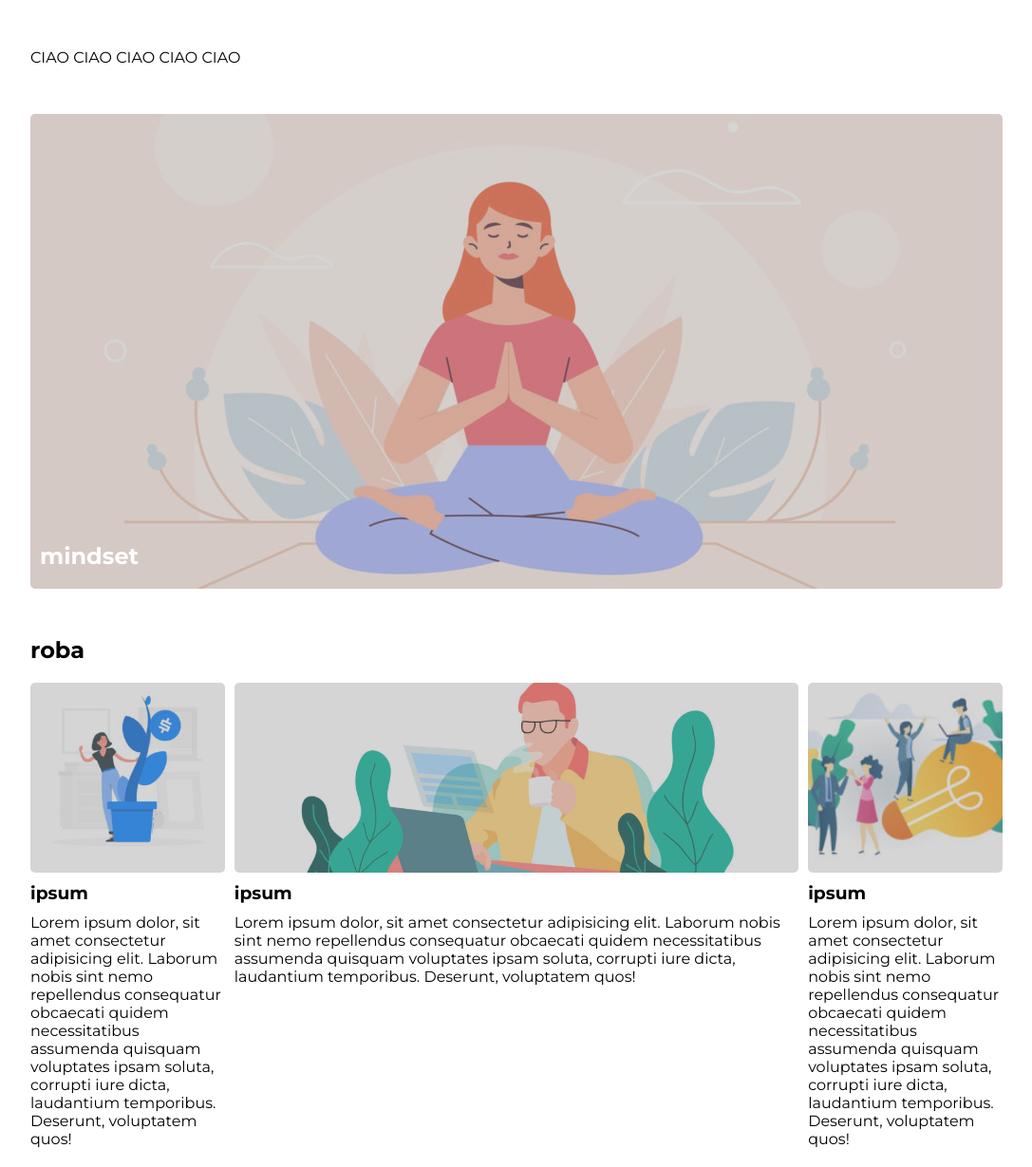
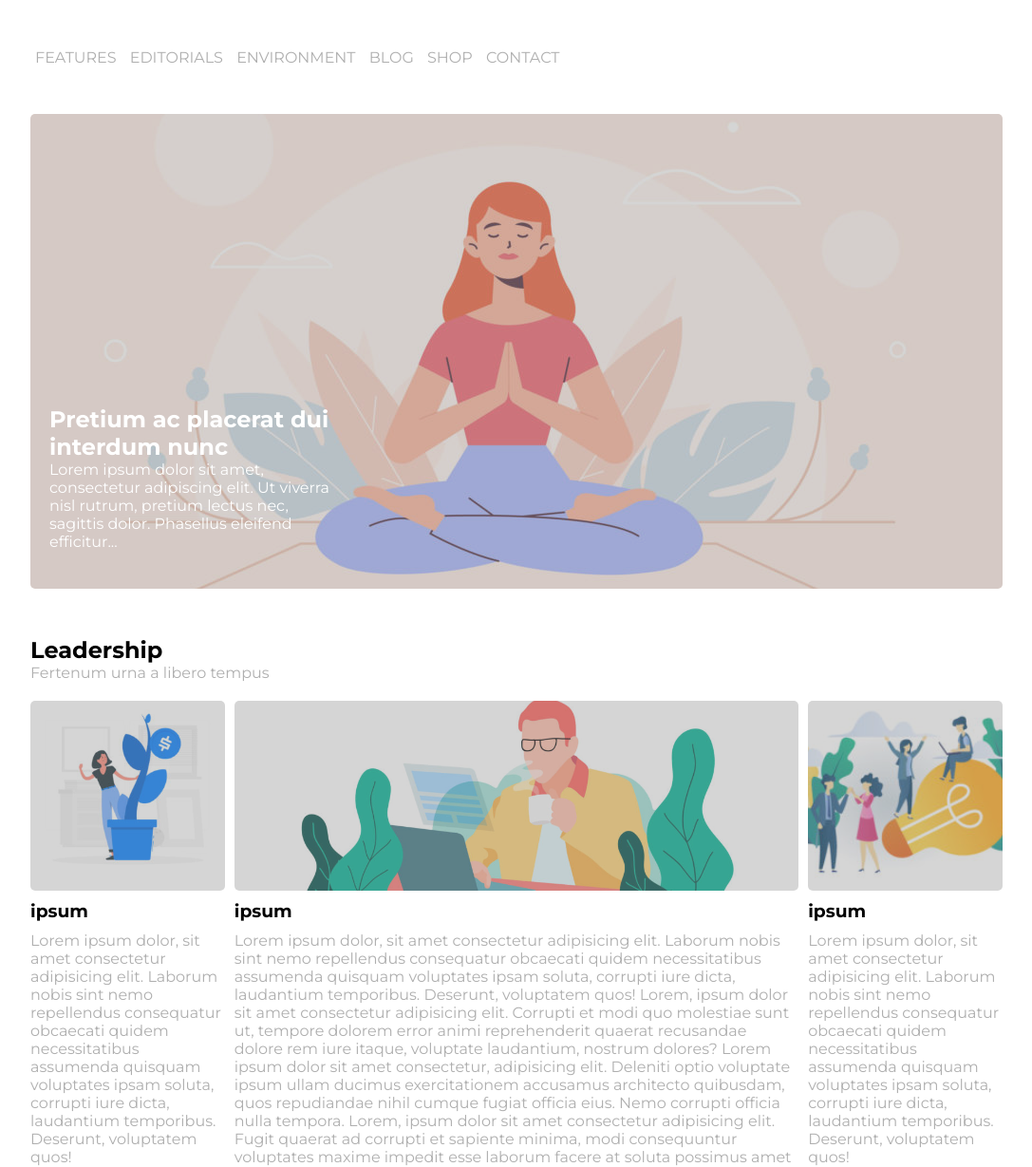
Before and after one commit to SpatariuRares/htmlcss-wp, a plain HTML site: page index.html in a window 1280 px wide. Shown: the part 103-1332 px from the top of the page at 95% size, without its empty margins (96-1183 px from the left). Drawn offline with Linux system fonts and the light colour scheme.

```diff
--- a/css/style.css
+++ b/css/style.css
@@ -22,6 +22,10 @@
 body{
     font-family: 'Montserrat', sans-serif;
 }
+
+.grey{
+    color: rgb(175, 175, 175);
+}
 /* common */
 /* header */
 
@@ -35,10 +39,10 @@
 nav>ul a{
     text-decoration: none;
     text-transform: uppercase;
-    color: black;
 }
 nav>ul li{
     display: inline-block;
+    padding: 0 5px;
 }
 
 /* header */
@@ -63,11 +67,12 @@
     position: absolute;
 }
 
-.mind{
+.descri{
     position: absolute;
-    bottom: 20px;
-    left: 10px;
+    bottom: 40px;
+    left: 20px;
     color: white;
+    width: 30%;
 }
 
 .contenitor{
@@ -109,6 +114,8 @@
 .center h3{
     padding: 10px 0;
 }
+
+
 /* main */
 
 footer{
@@ -117,5 +124,5 @@
 
 footer span{
    color: red;
-
+    padding-bottom: 10px;
 }
--- a/index.html
+++ b/index.html
@@ -15,12 +15,13 @@
         <header>
             <img id="logo" src="img/logo.png" alt="">
             <nav>
-                <ul>
-                    <li><a href="#">CIAO</a></li>
-                    <li><a href="#">CIAO</a></li>
-                    <li><a href="#">CIAO</a></li>
-                    <li><a href="#">CIAO</a></li>
-                    <li><a href="#">CIAO</a></li>
+                <ul >
+                    <li><a class="grey" href="#">FEATURES</a></li>
+                    <li><a class="grey" href="#">EDITORIALS</a></li>
+                    <li><a class="grey" href="#">ENVIRONMENT</a></li>
+                    <li><a class="grey" href="#">BLOG</a></li>
+                    <li><a class="grey" href="#">SHOP</a></li>
+                    <li><a class="grey" href="#">CONTACT</a></li>
                 </ul>
             </nav>
         </header>
@@ -29,16 +30,16 @@
             <div class="contenitore bordi">
                 <div class="overlay"></div>
                 <img src="img/banner.jpg" alt="">
-                <h2 class="mind">
-                    mindset
-                </h2>
+                <div class="descri">
+                    <h2> Pretium ac placerat dui interdum nunc</h2>
+                    <p>Lorem ipsum dolor sit amet, consectetur adipiscing elit. Ut viverra nisl rutrum, pretium lectus nec, sagittis dolor. Phasellus eleifend efficitur...</p>
+                </div>
             </div>
 
             <div class="contenitor clearfix">
                 <div class="testa">
-                    <h2>
-                        roba
-                    </h2>
+                    <h2>Leadership</h2>
+                    <span class="grey">Fertenum urna a libero tempus</span>
                 </div>
                 <div class="sidebar">
                     <div class="image bordi">
@@ -46,7 +47,7 @@
                         <img src="img/img-1.jpg" alt="">
                     </div>
                     <h3>ipsum</h3>
-                    <p>
+                    <p class="grey">
                         Lorem ipsum dolor, sit amet consectetur adipisicing elit. Laborum nobis sint nemo repellendus consequatur obcaecati quidem necessitatibus assumenda quisquam voluptates ipsam soluta, corrupti iure dicta, laudantium temporibus. Deserunt, voluptatem quos!
                     </p>
                 </div>
@@ -56,8 +57,8 @@
                         <img src="img/banner-2.jpg" alt="">
                     </div>
                     <h3>ipsum</h3>
-                    <p>
-                        Lorem ipsum dolor, sit amet consectetur adipisicing elit. Laborum nobis sint nemo repellendus consequatur obcaecati quidem necessitatibus assumenda quisquam voluptates ipsam soluta, corrupti iure dicta, laudantium temporibus. Deserunt, voluptatem quos!
+                    <p class="grey">
+                        Lorem ipsum dolor, sit amet consectetur adipisicing elit. Laborum nobis sint nemo repellendus consequatur obcaecati quidem necessitatibus assumenda quisquam voluptates ipsam soluta, corrupti iure dicta, laudantium temporibus. Deserunt, voluptatem quos! Lorem, ipsum dolor sit amet consectetur adipisicing elit. Corrupti et modi quo molestiae sunt ut, tempore dolorem error animi reprehenderit quaerat recusandae dolore rem iure itaque, voluptate laudantium, nostrum dolores? Lorem ipsum dolor sit amet consectetur, adipisicing elit. Deleniti optio voluptate ipsum ullam ducimus exercitationem accusamus architecto quibusdam, quos repudiandae nihil cumque fugiat officia eius. Nemo corrupti officia nulla tempora. Lorem, ipsum dolor sit amet consectetur adipisicing elit. Fugit quaerat ad corrupti et sapiente minima, modi consequuntur voluptates maxime impedit esse laborum facere at soluta possimus amet ut necessitatibus exercitationem. Lorem ipsum dolor sit amet consectetur adipisicing elit. Ratione culpa consequatur ad non odit, repudiandae eligendi temporibus eos? Totam nemo tenetur, dicta error dolorum quasi obcaecati velit molestias? Dolorum, perferendis.
                     </p>
                 </div>
                 <div class="sidebar">
@@ -66,7 +67,7 @@
                         <img src="img/img-3.jpg" alt="">
                     </div>
                     <h3>ipsum</h3>
-                    <p>
+                    <p class="grey">
                         Lorem ipsum dolor, sit amet consectetur adipisicing elit. Laborum nobis sint nemo repellendus consequatur obcaecati quidem necessitatibus assumenda quisquam voluptates ipsam soluta, corrupti iure dicta, laudantium temporibus. Deserunt, voluptatem quos!
                     </p>
                 </div>
```
